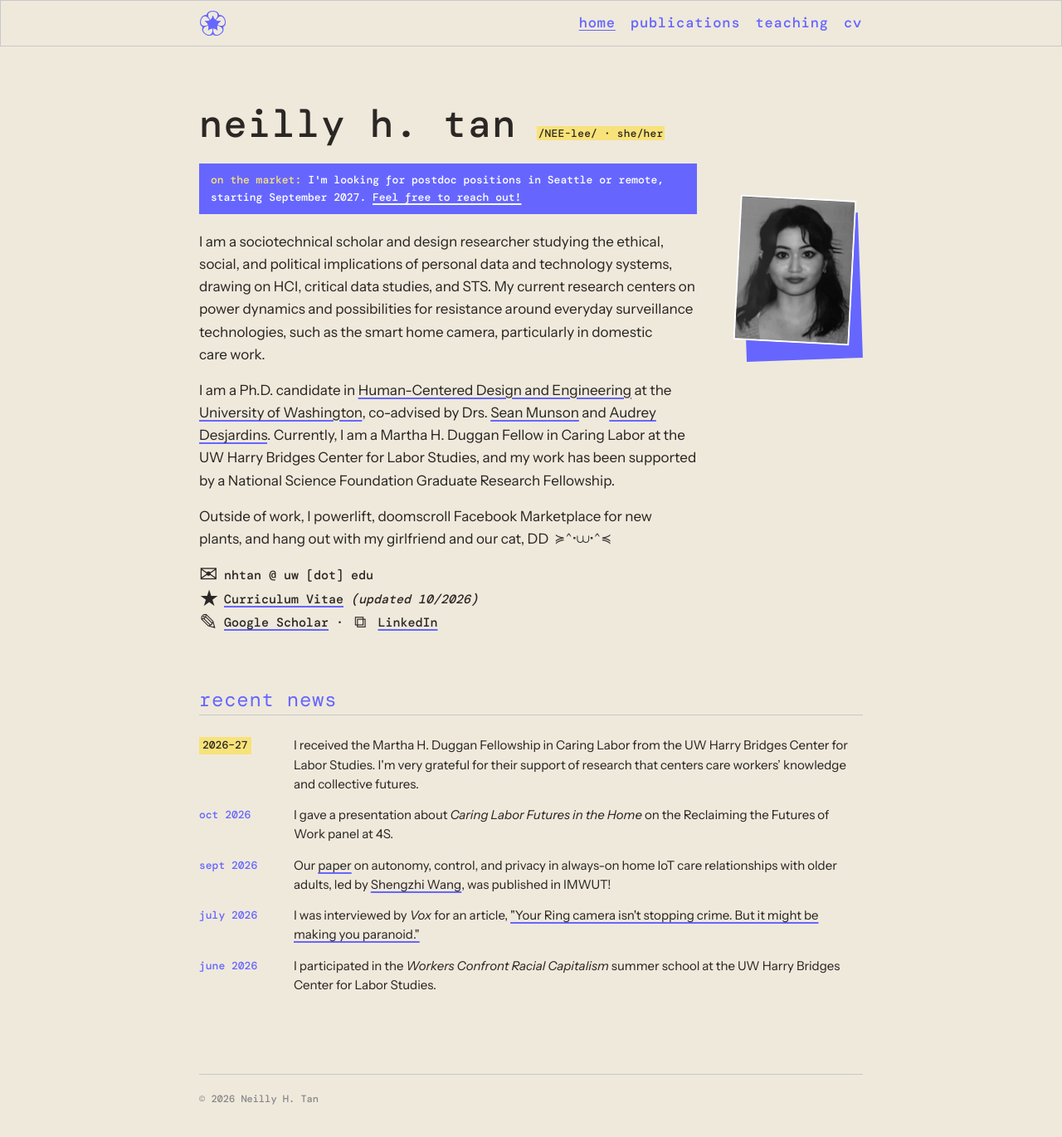
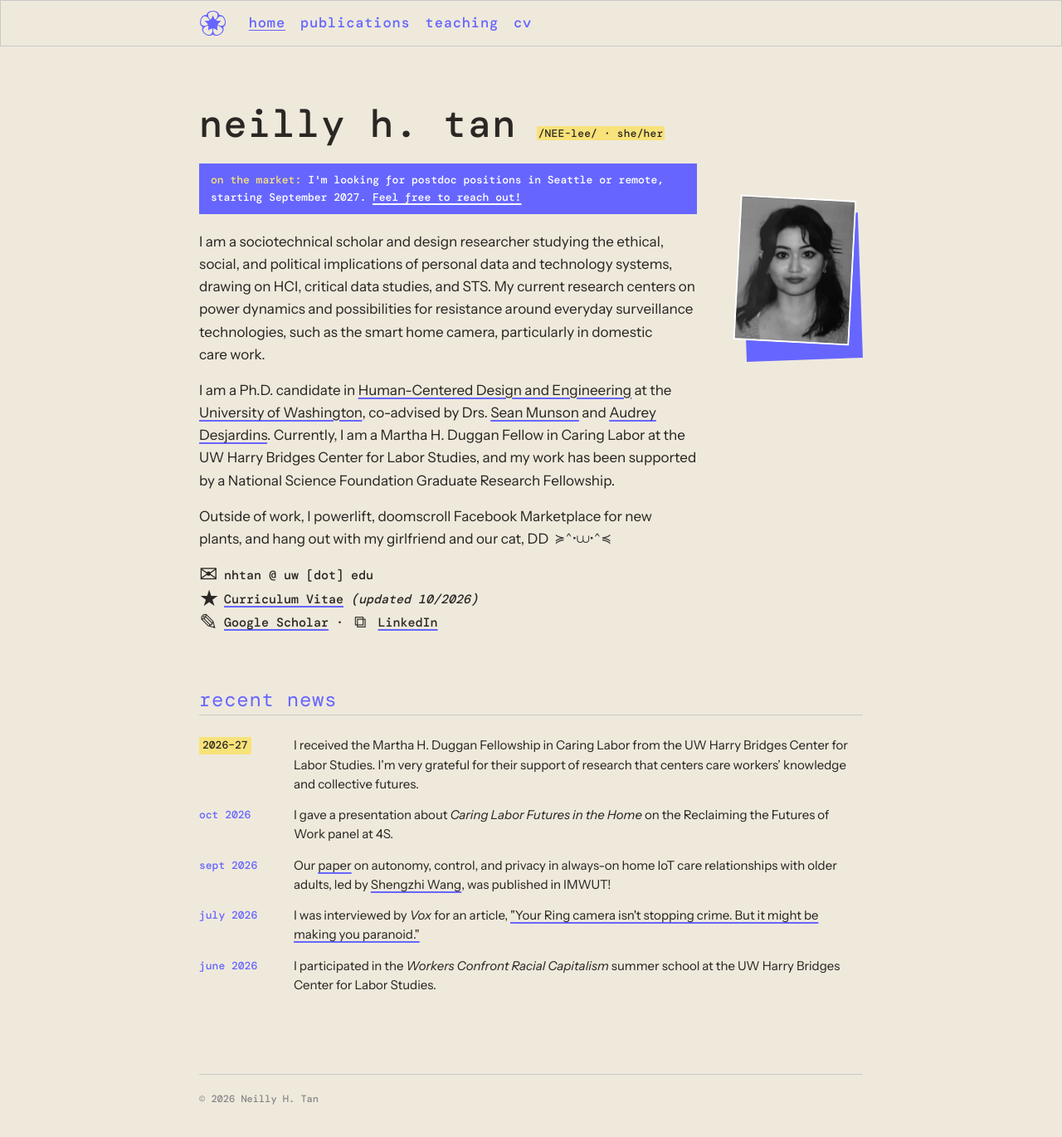
Before and after one commit to neillytan/neillytan.github.io, a Jekyll site: the page built from index.html, in a window 1280 px wide and 1382 px high. Shown: the top 1370 px of the window at 83% size. Built offline with Jekyll 4.4.1, drawn with Linux system fonts in a browser that asks for light colours; some web fonts are replaced.

Commit message:
Left-aligned header
Co-Authored-By: Claude Opus 5.5 <noreply@anthropic.com>

```diff
--- a/assets/css/style.css
+++ b/assets/css/style.css
@@ -48,7 +48,8 @@ p { margin: 0 0 1rem; }
   z-index: 10;
   display: flex;
   align-items: center;
-  justify-content: space-between;
+  justify-content: flex-start;
+  gap: 28px;
   height: 56px;
   padding: 0 max(var(--gutter), calc((100% - 800px) / 2));
   background: var(--bg);
@@ -169,6 +170,7 @@ p { margin: 0 0 1rem; }
   .teach .pub-meta { margin-top: 0 !important; }
   .teach-subhead { margin-bottom: 10px; }
   .news-list > span:not(.news-date) { margin-bottom: 14px; }
+  .site-header { gap: 16px; }
   .site-nav { gap: 12px; }
   .site-nav a { font-size: 14px; letter-spacing: 0.02em; }
   .logo img { height: 26px; }
```
